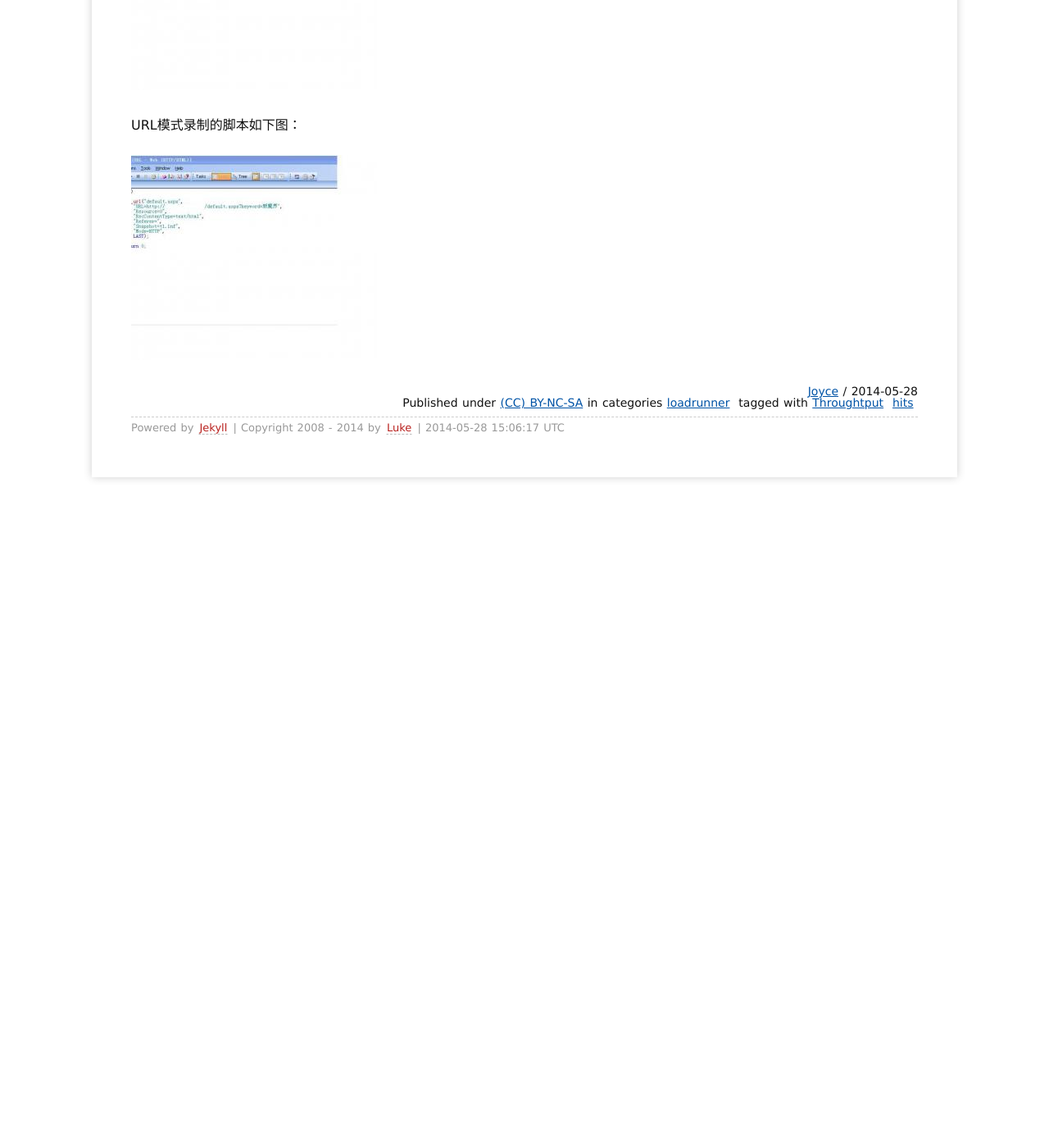
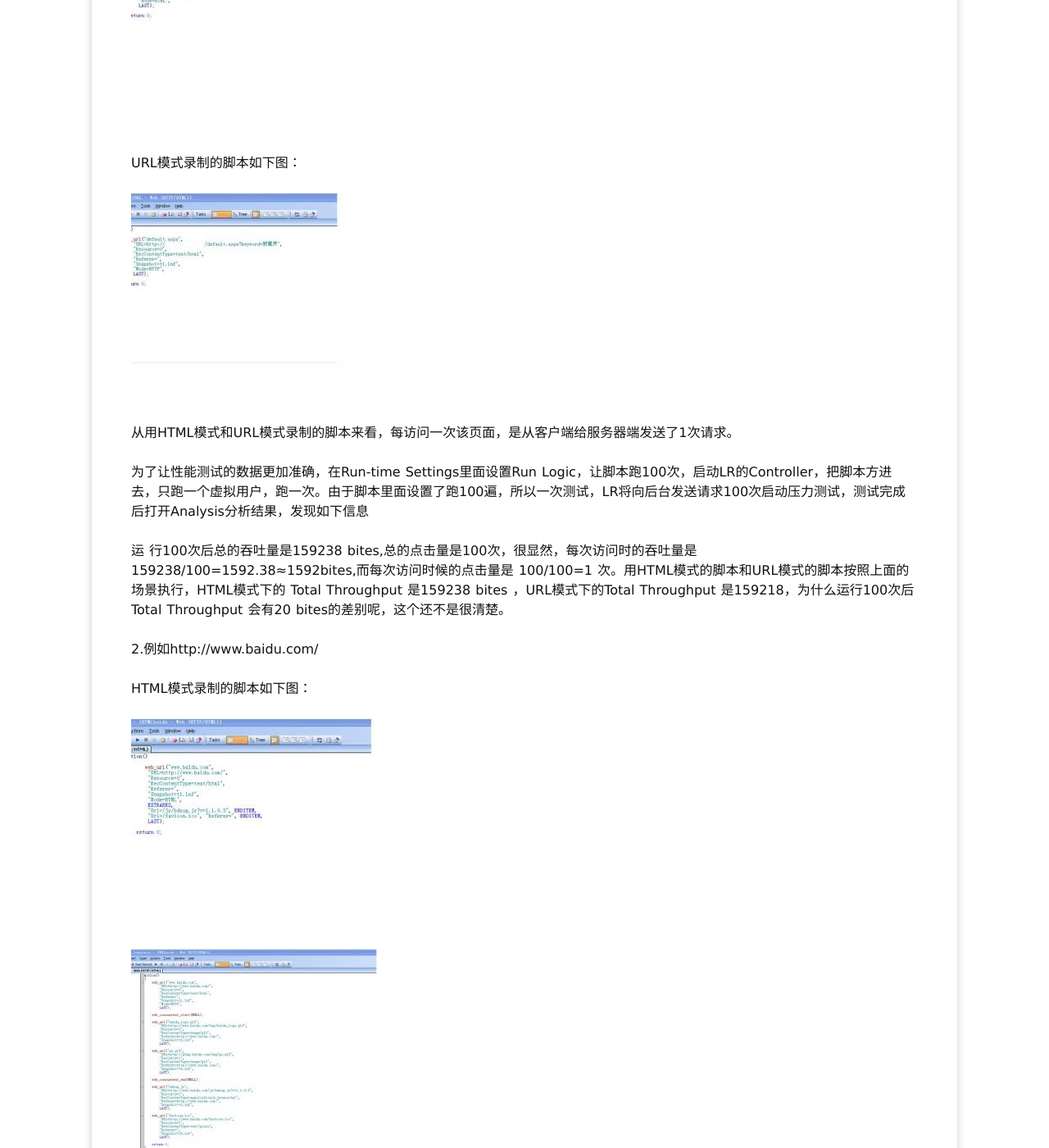
Before and after one commit to minghongjun/minghongjun.github.io, a Jekyll site: the page built from _posts/2014/2014-05-28-Loadrunner-Web测试时吞吐量和点击率.md, in a window 1280 px wide and 1400 px high, scrolled down 1264 px. Shown: the whole window at 82% size. Built offline with Jekyll 4.4.1, drawn with Linux system fonts in a browser that asks for light colours; Markdown is read by kramdown in place of the engine named in the settings; comment, search, counter and statistics services are not loaded; before the commit the page ends 1894 px from its top, so only the background shows below that; some of the changed text lies outside the part shown.

Commit message:
daily updates

```diff
--- a/_posts/2014/2014-05-28-Loadrunner-Web测试时吞吐量和点击率.md
+++ b/_posts/2014/2014-05-28-Loadrunner-Web测试时吞吐量和点击率.md
@@ -6,6 +6,8 @@ tags:
     - Throughtput
     - hits
 ---
+
+## Web测试时吞吐量和点击率
 
 首先先了解一下浏览器的工作原理，简单的说，当用户访问某个Html文件时，浏览器首先获得该Html文件，然后进行语法分析。如果这个Html文件包含图片、视频等信息，浏览器会再次访问后台的Web服务器，一次获取这些图像、视频文件，然后把Html和图像、视频文件组装起来，显示在屏幕上。
 
@@ -30,3 +32,29 @@ HTML模式录制的脚本如下图：
 URL模式录制的脚本如下图：
 
 <img src="/media/img/loadrunner-hits-3.jpg">
+
+从用HTML模式和URL模式录制的脚本来看，每访问一次该页面，是从客户端给服务器端发送了1次请求。
+
+为了让性能测试的数据更加准确，在Run-time Settings里面设置Run Logic，让脚本跑100次，启动LR的Controller，把脚本方进去，只跑一个虚拟用户，跑一次。由于脚本里面设置了跑100遍，所以一次测试，LR将向后台发送请求100次启动压力测试，测试完成后打开Analysis分析结果，发现如下信息
+
+运 行100次后总的吞吐量是159238 bites,总的点击量是100次，很显然，每次访问时的吞吐量是159238/100=1592.38≈1592bites,而每次访问时候的点击量是 100/100=1 次。用HTML模式的脚本和URL模式的脚本按照上面的场景执行，HTML模式下的 Total Throughput 是159238 bites ，URL模式下的Total Throughput 是159218，为什么运行100次后Total Throughput 会有20 bites的差别呢，这个还不是很清楚。
+
+2.例如http://www.baidu.com/
+
+HTML模式录制的脚本如下图：
+
+<img src="/media/img/loadrunner-hits-5.jpg">
+
+<img src="/media/img/loadrunner-hits-6.jpg">
+
+观察上面录制的`http://www.baidu.com/`的脚本，URL模式的脚本中可以看到用户访问一次百度，实际上是从客户端给服务器端发送了5次请求。
+
+还是和第一个例子一样，为了让性能测试的数据更加准确，在Run-time Settings里面设置Run Logic，让脚本跑100次，启动LR的Controller，把脚本方进去，只跑一个虚拟用户，跑一次。由于脚本里面设置了跑100遍，所以一次测试，LR将向后台发送请求100次。
+
+启动压力测试，测试完成后打开Analysis分析结果，发现如下信息
+
+运行100次后总的吞吐量是919400 bites，总的点击量是500次，很显然，每次访问时的吞吐量是919400/100=9194 bites, 很显然，每次访问时的点击量是500/100=5次
+
+最后可以得到以下结论：
+
+在Load Runner的Analysis中Total Throughput的含义是：在整个测试过程中，从服务器返回给客户端的所有bites数。Total Hits的计算不是按照用户的鼠标点击次数计算，而是按照客户端向服务器发送了多少次请求。例如在访问一次百度中，http://www.baidu.com/里面包含了2个gif、1个js、1个ico，用户只用鼠标点击一次就可以访问该页面，而Load Runner视该次访问的点击量是1+2+1+1=5次。
```
